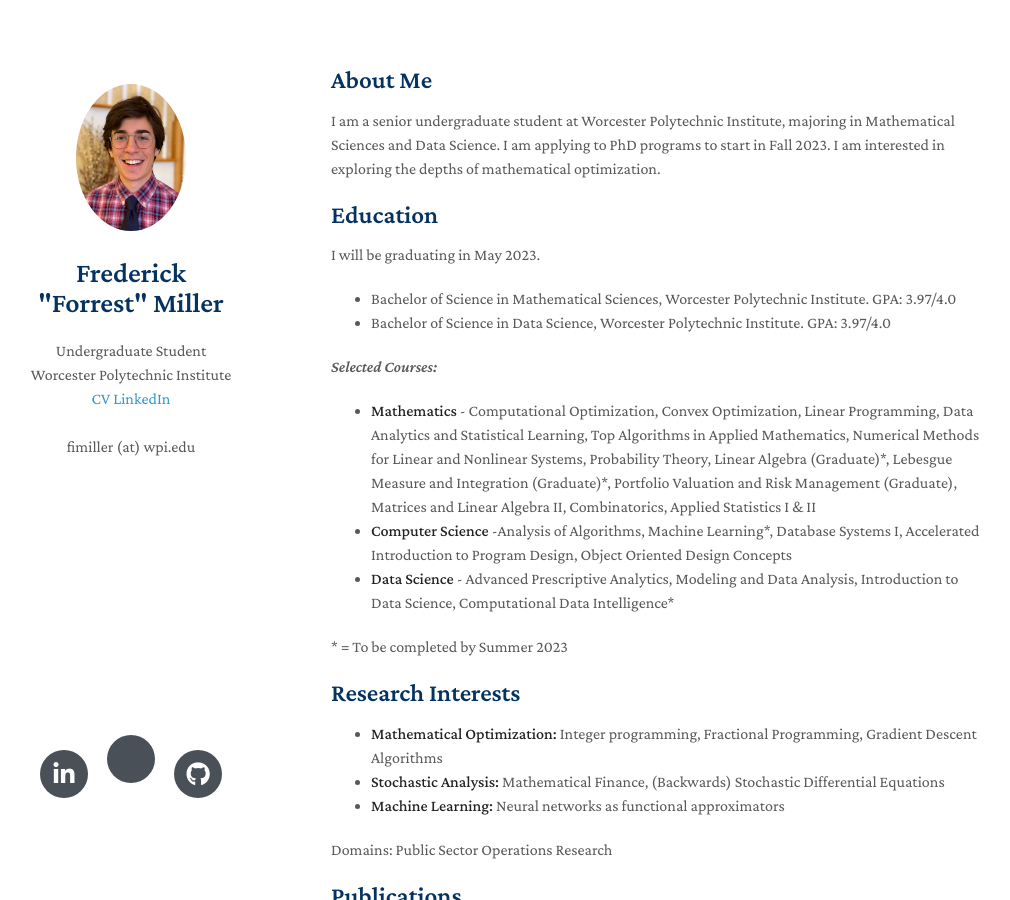
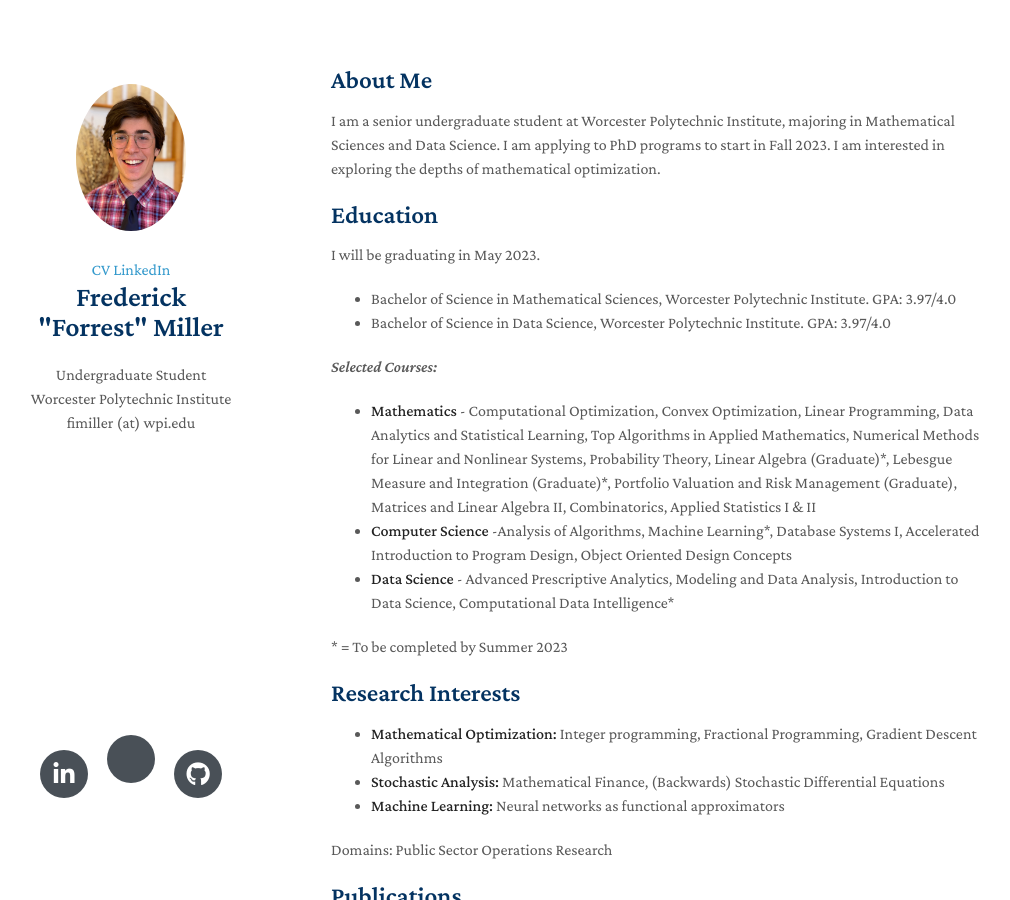
Before and after one commit to fimiller/fimiller.github.io, a Jekyll site: the page built from index.md, in a window 1280 px wide and 900 px high. Shown: the whole window, without its empty margins (139-1149 px from the left). Built offline with Jekyll 4.4.1, drawn with Linux system fonts in a browser that asks for light colours; nearby versions of some CDN libraries; a style sheet for code colours, icons or effects is not loaded; our own code applies the rules of GitHub Pages for plain Markdown files.

Commit message:
spacing4

```diff
--- a/_layouts/homepage.html
+++ b/_layouts/homepage.html
@@ -30,21 +30,19 @@
         {% if site.avatar %}
         <a class="image avatar"><img src="{{site.avatar}}" alt="avatar" onContextMenu="return false" /></a>
         {% endif %}
-
+		{% if site.cv %}
+		<br>
+			<a target="_blank" href="{{site.cv}}">CV</a>
+			<a target="_blank" href="https://www.linkedin.com/in/frederick-miller-769b4917a/">LinkedIn</a>
+        <br>
+        {% endif %}
         <h1>{{ site.title }}</h1>
-
         {% if site.position %}
         {{ site.position }}
         <br>
         {% endif %}
         {{ site.affiliation }}
-        {% if site.cv %}
-		<br>
-			<a target="_blank" href="{{site.cv}}">CV</a>
-			<a target="_blank" href="https://www.linkedin.com/in/frederick-miller-769b4917a/">LinkedIn</a>
 
-        <br>
-        {% endif %}
 		{% if site.email %}
         <br>
         {{ site.email }}
```
